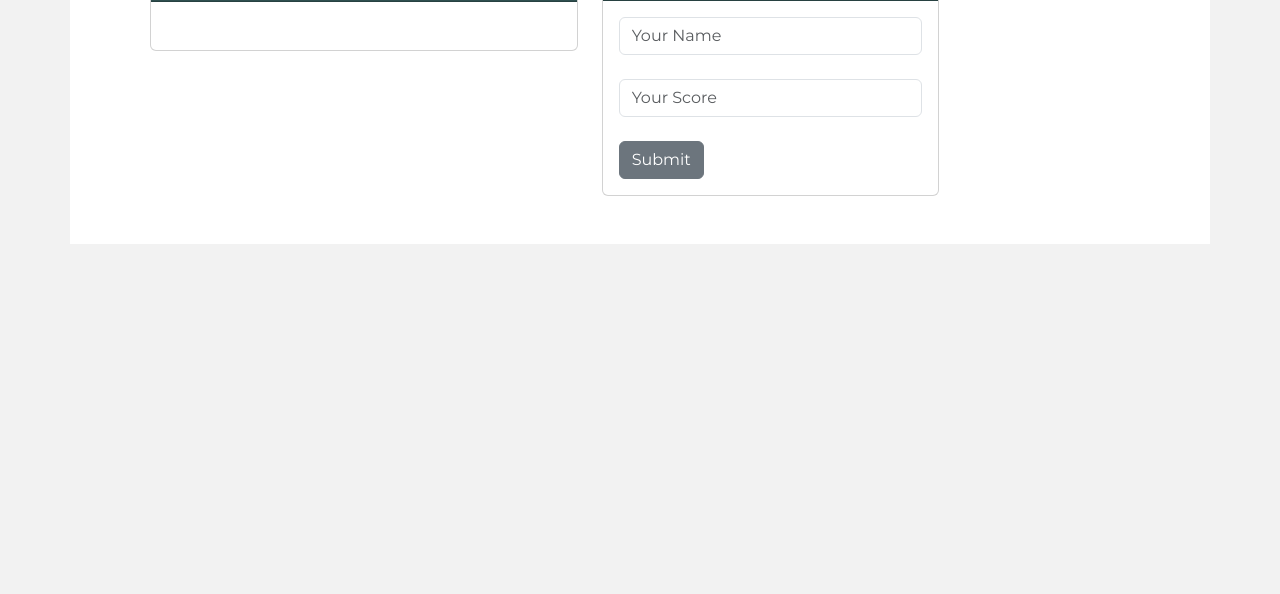
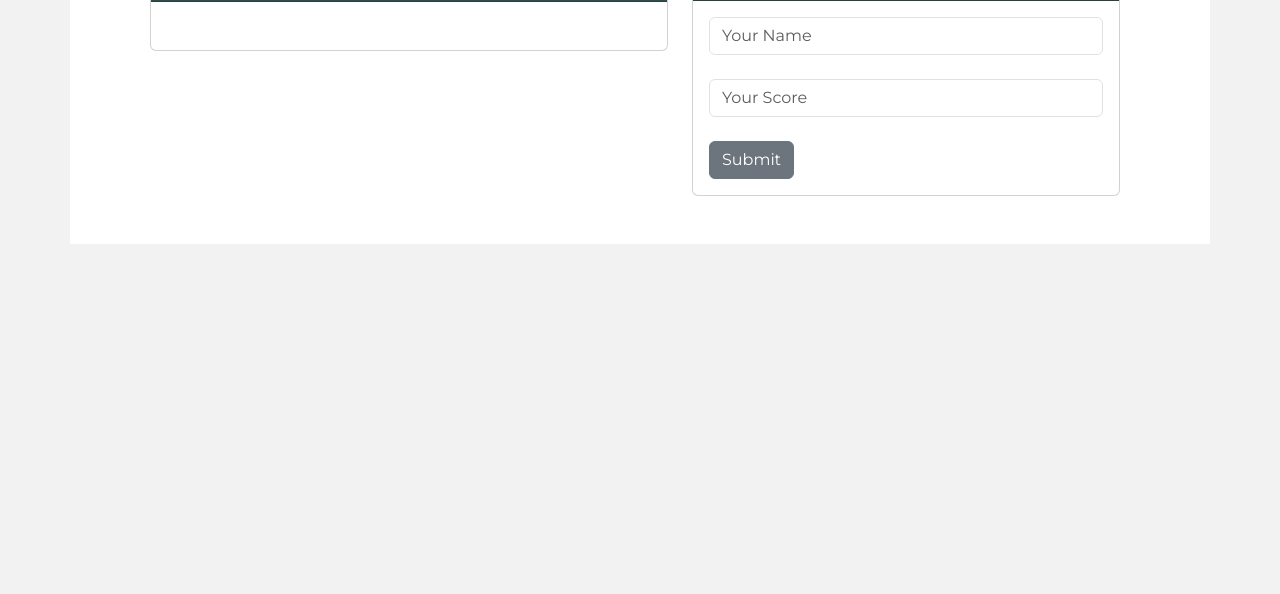
Before and after one commit to mutugi-c/Leaderboard, a website built with webpack: page src/index.html in a window 1280 px wide. Shown: the part 206-800 px from the top of the page. Built offline with nearby package versions, Linux system fonts and the light colour scheme.

Commit message:
Adjust card width

```diff
--- a/src/index.html
+++ b/src/index.html
@@ -16,14 +16,15 @@
       href="https://fonts.googleapis.com/css2?family=Montserrat:wght@400;500;700&display=swap"
       rel="stylesheet"
     />
-    <title>Webpack Exercise</title>
+    <title>Leaderboard app</title>
   </head>
   <body>
     <div class="container my-5">
-      <h1 class="text-left">Leaderboard</h1>
 
       <div class="row">
-        <div class="col-md-5">
+        <div class="col-md-6">
+          <h1 class="text-left">Leaderboard</h1>
+
           <div class="card">
             <div
               class="card-header d-flex justify-content-between align-items-center"
@@ -39,8 +40,8 @@
           </div>
         </div>
 
-        <div class="col-md-4">
-          <div class="card">
+        <div class="col-md-5">
+          <div class="card add-scores-card">
             <div class="card-header">
               <h2 class="card-title">Add your score</h2>
             </div>
```
